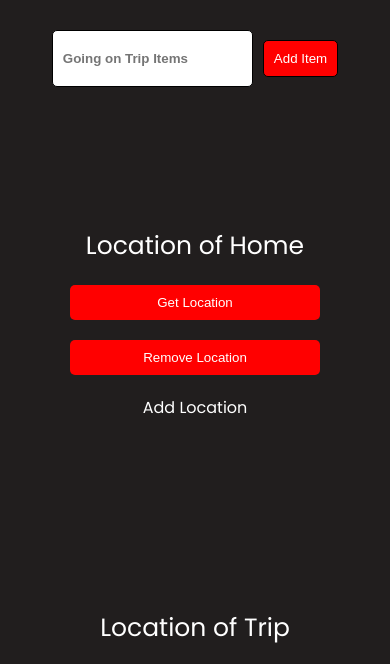
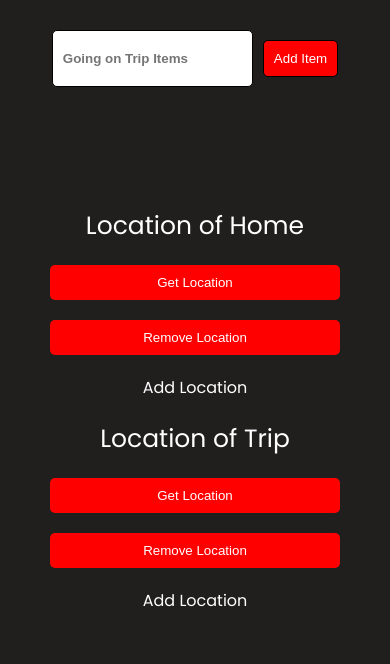
Before and after one commit to harshit391/TripTally, a plain HTML site: page index.html in a window 390 px wide. Shown: the part 417-1081 px from the top of the page. Drawn offline with Linux system fonts and the light colour scheme.

Commit message:
Responsive Update for Landing Page
Resposnsiveness Updated for Tablet

```diff
--- a/styles/components/main.css
+++ b/styles/components/main.css
@@ -1,6 +1,7 @@
 .mybody{
     display: flex;
     flex-direction: column-reverse;
+    align-items: center;
     gap: 2.5rem;
     width: 100%;
     margin-top: 25px;
@@ -27,7 +28,7 @@
 }
 
 
-@media screen and (min-width: 600px)
+@media screen and (min-width: 768px)
 {
     .mybody
     {
--- a/styles/components/resposive.css
+++ b/styles/components/resposive.css
@@ -4,7 +4,6 @@
     width: 100%;
     flex-direction: column;
     gap: 20px;
-    height: 100dvh;
     padding: 50px;
 }
 
@@ -12,10 +11,9 @@
 {
     display: flex;
     flex-direction: column;
-    padding: 20px;
     gap: 20px;
     width: 100%;
-    height: 50dvh;
+    max-height: 250px;
 }
 
 .location button
@@ -43,7 +41,7 @@
     text-align: center;
 }
 
-@media screen and (min-width: 600px)
+@media screen and (min-width: 768px)
 {
     .locations
     {
```
